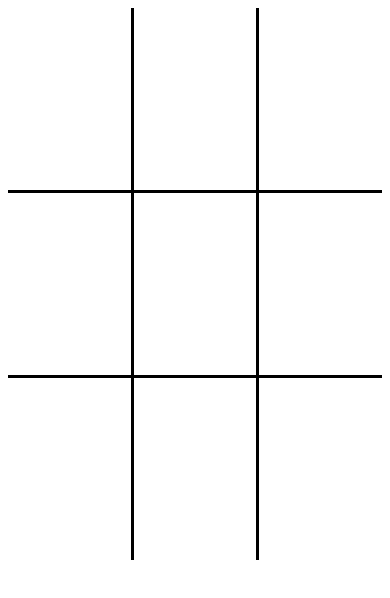
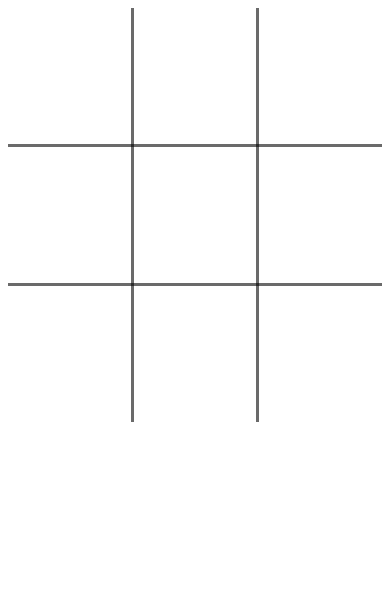
Before and after one commit to abhikrni/Tic-Tac-Toe-JS, a plain HTML site: page index.html in a window 390 px wide. Drawn offline with Linux system fonts and the light colour scheme.

Commit message:
styled updated to fit mobile

```diff
--- a/styles.css
+++ b/styles.css
@@ -7,12 +7,13 @@ table {
 }
 
 table td {
-    padding: 1rem;
-    border: 3px solid black;
-    width: 150px;
-    height: 150px;
+    padding: 0.5rem;
+    border: 3px solid rgba(0, 0, 0, 0.585);
+    width: 120px;
+    height: 120px;
     align-items: center;
     font-size: 64px;
+    color:rgb(92, 171, 205)
 }
 
 /*TOP*/
```
